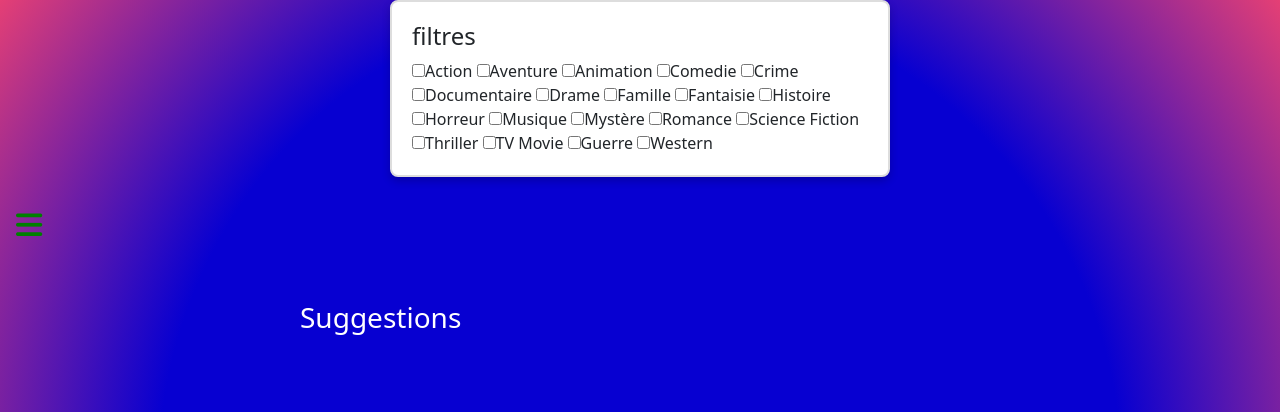
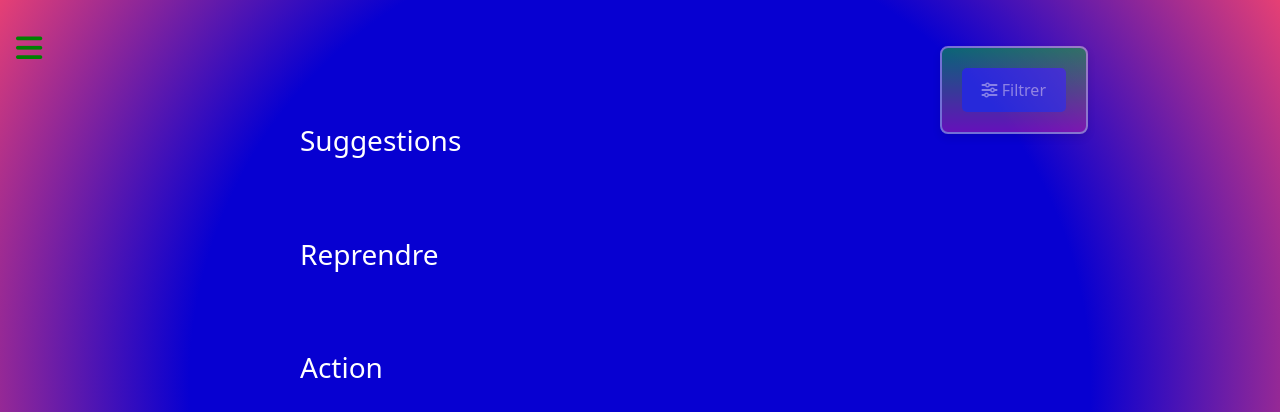
Before and after one commit to anthosaxe/getflix, a PHP site: page /main.php in a window 1280 px wide. Shown: the part 54-466 px from the top of the page. Run offline with PHP 8.4, Linux system fonts and the light colour scheme; some libraries are stand-ins or nearby versions.

Commit message:
initial commit

```diff
--- a/source/css/style.css
+++ b/source/css/style.css
@@ -1,3 +1,113 @@
+/* Filter Box */
+
+.filter-box {
+    position: fixed;
+    top: 100px;
+    right: 15%;
+    background: rgb(195,34,164);
+    background: linear-gradient(0deg, rgba(195,34,164,1) 0%, rgba(12,201,30,1) 100%);
+    padding: 10px;
+    border: 1px solid #ddd;
+    border-radius: 8px;
+    opacity: 0.5;
+    box-shadow: 0 4px 8px rgba(0, 0, 0, 0.2);
+    z-index: 1000; /* S'assure que la boîte est au-dessus des autres éléments (intéressant pour superposer). */
+}
+
+#filter-toggle {
+    display: none;
+}
+
+.btn-filter {
+    background: #4853e4;
+    color: #fff;
+    padding: 10px 20px;
+    border: none;
+    border-radius: 5px;
+    cursor: pointer;
+    transition: background 0.3s;
+}
+
+.btn-filter:hover {
+    background: #374ab2;
+}
+
+.filter-menu {
+    display: none;
+    position: absolute;
+    top: 50px; q
+    left: 0;
+    background: #fff;
+    box-shadow: 0 0 10px rgba(0, 0, 0, 0.2);
+    padding: 20px;
+    border-radius: 5px;
+    width: 300px;
+    z-index: 1000;
+}
+
+.filter-content h4 {
+    margin-bottom: 15px;
+}
+
+.checkbox-group {
+    max-height: 300px;
+    overflow-y: auto;
+}
+
+.filter-menu label {
+    display: block;
+    margin-bottom: 10px;
+}
+
+.filter-menu input[type="checkbox"] {
+    margin-right: 10px;
+}
+
+#filter-toggle:checked ~ .filter-menu {
+    display: block;
+}
+
+
+/* BODY :  */
+
+    .body-color {
+        background: rgb(7,0,209);
+        background: radial-gradient(circle, rgba(7,0,209,1) 58%, rgba(252,70,107,1) 100%);
+    }
+
+    /* FOrmulaires : */
+
+    .container-form {
+        max-width: 400px;
+        margin: auto;
+        margin-top: 60px;
+        padding: 20px;
+        border: 1px solid #ddd;
+        border-radius: 5%;
+        opacity: 80%;
+        background: rgb(195,34,164);
+        background: linear-gradient(0deg, rgba(195,34,164,1) 0%, rgba(12,201,30,1) 100%);
+    }
+
+    /* CONFIDENTIALITE : couleur du texte.*/
+
+    #text-color {
+        text-decoration: #ddd;
+    }
+
+    /*photo du logo en grand sur les pages principale*/
+
+
+    /*Compartiment textes et vidéos des pages qui englobent de la vidéo data*/
+
+    .text-video {
+        margin: 100px;
+        padding-left: 200px;
+        color: #fff;
+    }
+
+
+
 
 /* NAVBAR UP: couleur et texte s'y trouvant. */
 
--- a/source/main.php
+++ b/source/main.php
@@ -23,32 +23,43 @@
         </div>
     </nav>
 
-   <div class="filter-box" >
-    <h4>filtres</h4>
-    <div class="checkboxes">
-        <label for="post"><input type="checkbox" value="Action" onchange="filtrerContenu()">Action</label>
-        <label for="post"><input type="checkbox" value="Adventure" onchange="filtrerContenu()">Aventure</label>
-        <label for="post"><input type="checkbox" value="Animation" onchange="filtrerContenu()">Animation</label>
-        <label for="post"><input type="checkbox" value="Comedy" onchange="filtrerContenu()">Comedie</label>
-        <label for="post"><input type="checkbox" value="Crime" onchange="filtrerContenu()">Crime</label>
-        <label for="post"><input type="checkbox" value="Documentary" onchange="filtrerContenu()">Documentaire</label>
-        <label for="post"><input type="checkbox" value="Drama" onchange="filtrerContenu()">Drame</label>
-        <label for="post"><input type="checkbox" value="Family" onchange="filtrerContenu()">Famille</label>
-        <label for="post"><input type="checkbox" value="Fantasy" onchange="filtrerContenu()">Fantaisie</label>
-        <label for="post"><input type="checkbox" value="History" onchange="filtrerContenu()">Histoire</label>
-       </div>
-       <div class="checkboxes">
-        <label for="post"><input type="checkbox" value="Horror" onchange="filtrerContenu()">Horreur</label>
-        <label for="post"><input type="checkbox" value="Music" onchange="filtrerContenu()">Musique</label>
-        <label for="post"><input type="checkbox" value="Mystery" onchange="filtrerContenu()">Mystère</label>
-        <label for="post"><input type="checkbox" value="Romance" onchange="filtrerContenu()">Romance</label>
-        <label for="post"><input type="checkbox" value="ScienceFiction" onchange="filtrerContenu()">Science Fiction</label>
-        <label for="post"><input type="checkbox" value="Thriller" onchange="filtrerContenu()">Thriller</label>
-        <label for="post"><input type="checkbox" value="TvMovie" onchange="filtrerContenu()">TV Movie</label>
-        <label for="post"><input type="checkbox" value="War" onchange="filtrerContenu()">Guerre</label>
-        <label for="post"><input type="checkbox" value="Western" onchange="filtrerContenu()">Western</label>
+    <div class="filter-box">
+        <input type="checkbox" id="filter-toggle">
+        <div class="btn-filter">
+            <label for="filter-toggle">
+                <i class="fa-solid fa-sliders"></i>
+                Filtrer
+            </label>
+        </div>
+        <div class="filter-menu">
+            <div class="filter-content">
+                <h4>Filtrer par Genre</h4>
+                <form id="filter-form">
+                    <div class="checkbox-group">
+                        <label><input type="checkbox" value="Action" onchange="filtrerContenu()">Action</label>
+                        <label><input type="checkbox" value="Adventure" onchange="filtrerContenu()">Aventure</label>
+                        <label><input type="checkbox" value="Animation" onchange="filtrerContenu()">Animation</label>
+                        <label><input type="checkbox" value="Comedy" onchange="filtrerContenu()">Comédie</label>
+                        <label><input type="checkbox" value="Crime" onchange="filtrerContenu()">Crime</label>
+                        <label><input type="checkbox" value="Documentary" onchange="filtrerContenu()">Documentaire</label>
+                        <label><input type="checkbox" value="Drama" onchange="filtrerContenu()">Drame</label>
+                        <label><input type="checkbox" value="Family" onchange="filtrerContenu()">Famille</label>
+                        <label><input type="checkbox" value="Fantasy" onchange="filtrerContenu()">Fantaisie</label>
+                        <label><input type="checkbox" value="History" onchange="filtrerContenu()">Histoire</label>
+                        <label><input type="checkbox" value="Horror" onchange="filtrerContenu()">Horreur</label>
+                        <label><input type="checkbox" value="Music" onchange="filtrerContenu()">Musique</label>
+                        <label><input type="checkbox" value="Mystery" onchange="filtrerContenu()">Mystère</label>
+                        <label><input type="checkbox" value="Romance" onchange="filtrerContenu()">Romance</label>
+                        <label><input type="checkbox" value="ScienceFiction" onchange="filtrerContenu()">Science Fiction</label>
+                        <label><input type="checkbox" value="Thriller" onchange="filtrerContenu()">Thriller</label>
+                        <label><input type="checkbox" value="TvMovie" onchange="filtrerContenu()">TV Movie</label>
+                        <label><input type="checkbox" value="War" onchange="filtrerContenu()">Guerre</label>
+                        <label><input type="checkbox" value="Western" onchange="filtrerContenu()">Western</label>
+                    </div>
+                </form>
+            </div>
+        </div>
     </div>
-   </div>
 
     <div class="main-box">
         <input type="checkbox" id="check">
```
Also changed, not shown: source/test-code.php (added).
